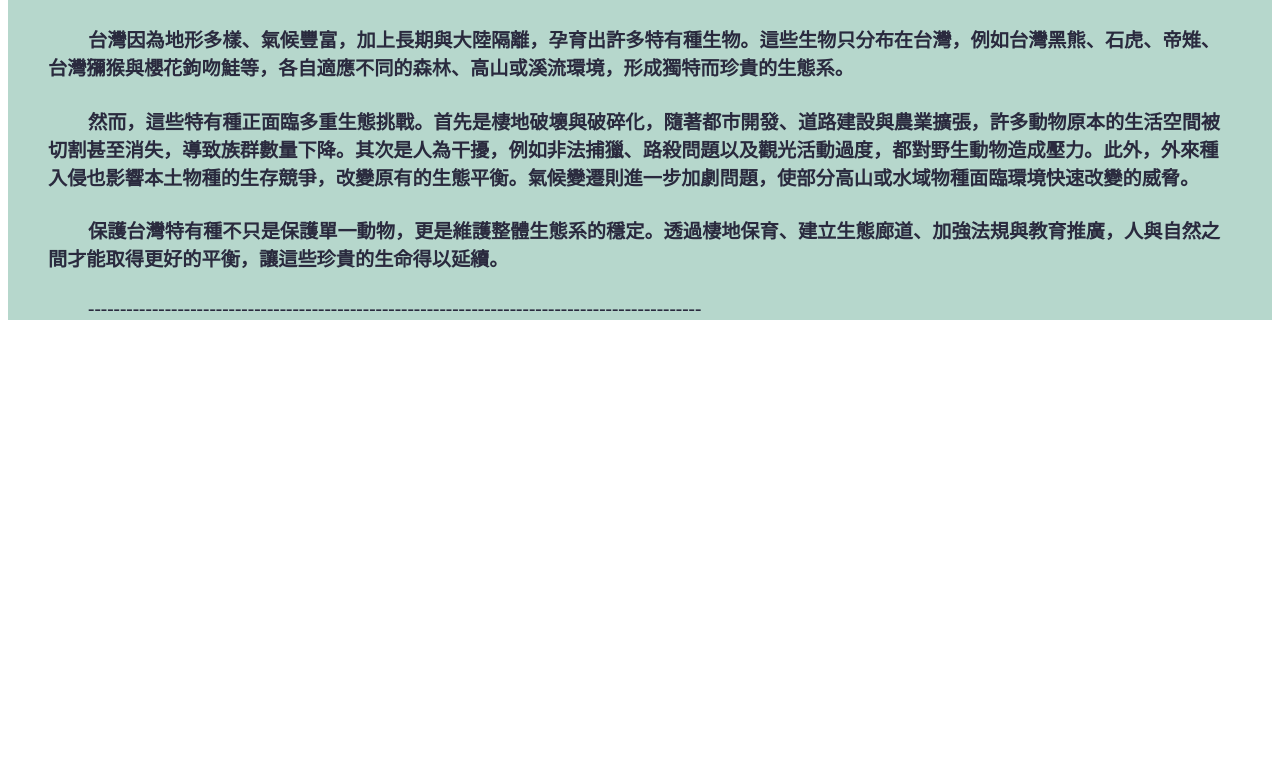
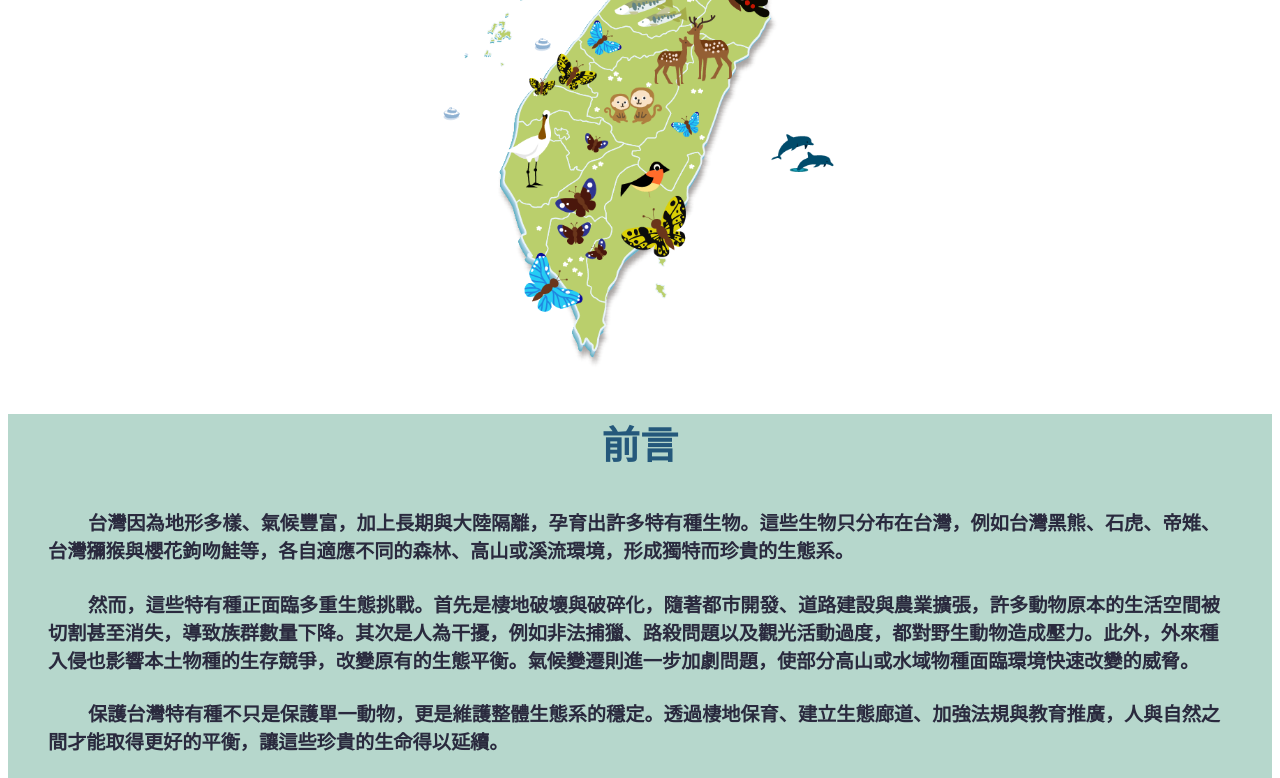
Before and after one commit to Emilia0325/website-design---midterm-project-, a plain HTML site: page index.html in a window 1280 px wide. Shown: the part 313-1091 px from the top of the page. Before the commit the page ends 800 px from the top, so only its background shows below. Drawn offline with Linux system fonts and the light colour scheme.

Commit message:
Add files via upload

```diff
--- a/index.html
+++ b/index.html
@@ -17,7 +17,7 @@
     </div>
 
     <h1 class="bb">台灣特有物種介紹</h1>
-    <p class="cc"><img src="picture/taiwan animal.PNG" alt="" srcset="" width="400"></p>
+    <p class="cc"><img src="taiwan animal.PNG" alt="" srcset="" width="400"></p>
 
     <div class="ff">
         <h3 class="bb">前言</h3>
```
